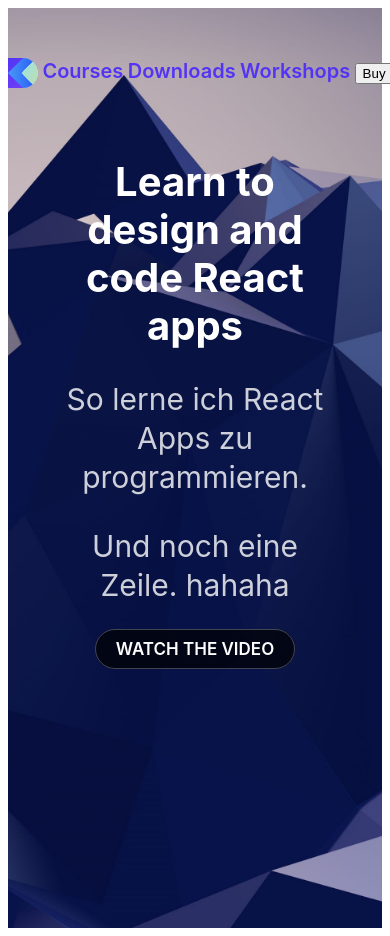
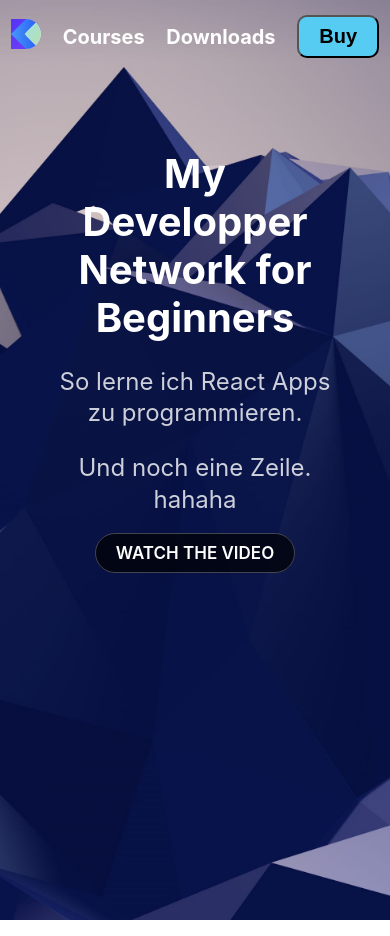
Before and after one commit to transkamp/my-react-app, a Gatsby site: page / in a window 390 px wide. Built offline with nearby package versions, Linux system fonts and the light colour scheme; Gatsby itself is replaced by a stand-in of ours.

Commit message:
add animations

```diff
--- a/src/components/Header.scss
+++ b/src/components/Header.scss
@@ -1,8 +1,36 @@
+
+body{
+    margin: 0;
+    padding: 0;
+}
 .Header{
     position: fixed;
     width: 100%;
     padding: 50px 0;
     z-index: 100;
+
+    a{
+        font-weight: 700;
+        color: #fff;
+    }
+
+    button{
+        padding: 8px 20px;
+        border-radius: 10px;
+        font-weight: 700;
+        font-size: 20px;
+        background-color: #56ccf2;
+        outline: none;
+        cursor: pointer;
+        transition: 1s cubic-bezier(0.2, 0.8, 0.2, 1);
+       ;
+
+        &:hover{
+           background: white;
+           box-shadow: 0 10px 20px rgba(0,0,0,0.25);
+           transform: translateY(-3px);
+        }
+    }
 }
 
 .HeaderGroup{
@@ -10,4 +38,22 @@
     margin: 0 auto;
     display: grid;
     grid-template-columns: repeat(5, auto);
+    align-items: center;
+    justify-items: center;
 }
+
+@media (
+    max-width:640px
+    ){
+        .Header{
+            padding: 15px 0;
+            a:nth-child(4){
+                display: none;
+            }
+        }
+
+        .HeaderGroup{
+            grid-template-columns: repeat(4,auto);
+
+        }
+    }
--- a/src/components/layout.scss
+++ b/src/components/layout.scss
@@ -16,16 +16,21 @@ a {
     height: 920px;
     background-size: cover;
     background-position: center;
-
-    a{
+    a {
         font-size: 17px;
         font-weight: 600;
         color: white;
         text-transform: uppercase;
-        background: rgba(0,0,0,0.7);
+        background: rgba(0, 0, 0, 0.7);
         padding: 9px 20px;
-        border: 1px solid rgba(255,255,255,0.25);
+        border: 1px solid rgba(255, 255, 255, 0.25);
         border-radius: 20px;
+        transition: 0.8s cubic-bezier(0.2, 0.8, 0.2, 1);
+
+        &:hover{
+            background-color: white;
+            color: black;
+        }
     }
 }
 
@@ -37,13 +42,44 @@ a {
     H1 {
         margin: 0;
         color: #fff;
-        line-height: 1.2
+        line-height: 1.2;
+        font-size: 60px;
+        opacity: 0;
+        animation: HeroAnimation;
+        animation-duration: 3s;
+        animation-delay: 0.1s;
+        animation-fill-mode: forwards;
+        animation-timing-function: cubic-bezier(0.2, 0.8, 0.2, 1);
     }
     p {
         color: rgba(255, 255, 255, 0.8);
+        font-size: 30px;
+        opacity: 0;
+        animation: HeroAnimation 3s 0.2s forwards cubic-bezier(0.2, 0.8, 0.2, 1);
+    }
+}
 
-        font-size: 30px;
+@media (max-width: 640px) {
+    .HeroGroup {
+        padding: 100px 20px;
     }
+    .Hero {
+        h1 {
+            font-size: 40px;
+        }
+        p {
+            font-size: 24px;
+        }
+    }
+}
 
-
+@keyframes HeroAnimation {
+    0% {
+        opacity: 0;
+        transform: translateY(20px);
+    }
+    100% {
+        opacity: 1;
+        transform: translateY(0px);
+    }
 }
--- a/src/pages/index.js
+++ b/src/pages/index.js
@@ -9,7 +9,7 @@ const IndexPage = () => (
   <Layout>
     <div className="Hero">
       <div className="HeroGoup">
-        <h1>Learn to design and code React apps</h1>
+        <h1>My <br/>Developper Network for Beginners</h1>
         <p>So lerne ich React Apps zu programmieren.</p>
         <p>Und noch eine Zeile. hahaha</p>
 
--- a/src/pages/page-2.js
+++ b/src/pages/page-2.js
@@ -2,6 +2,7 @@ import React from 'react'
 import { Link } from 'gatsby'
 
 import Layout from '../components/layout'
+import Image from '../components/image'
 
 const SecondPage = () => (
   <Layout>
```
